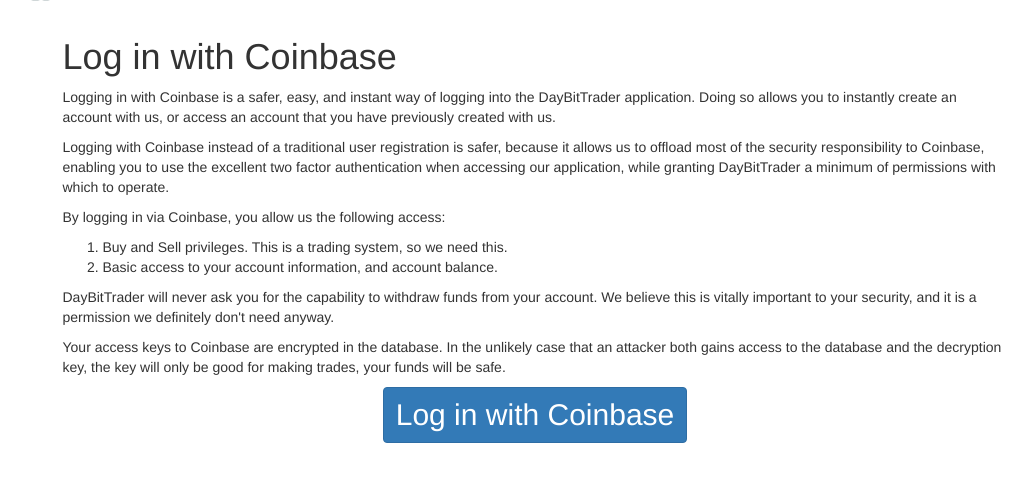
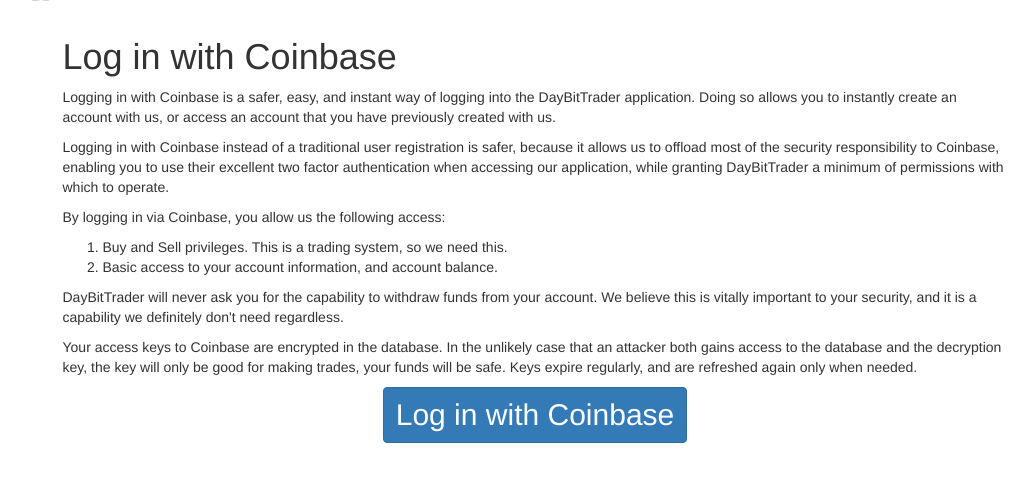
Before and after one commit to wayfarer/daybittrader, a Django app: template base/dbtrade/templates/login_coinbase.html in a window 1280 px wide. Shown: the part 83-565 px from the top of the page, without its empty margins (105-1139 px from the left). Run offline with Django 3.2, Linux system fonts and the light colour scheme; the template is opened without the code that fills it, so the values that code supplies are empty; some libraries are stand-ins or nearby versions.

Commit message:
Updated copy on CB login page.

```diff
--- a/base/dbtrade/templates/login_coinbase.html
+++ b/base/dbtrade/templates/login_coinbase.html
@@ -10,8 +10,8 @@
 	<p>Logging in with Coinbase is a safer, easy, and instant way of logging into the DayBitTrader application.
 		Doing so allows you to instantly create an account with us, or access an account that you have previously created
 		with us.</p>
-	<p>Logging with Coinbase instead of a traditional user registration is safer, because it allows us to offload most of
-		the security responsibility to Coinbase, enabling you to use the excellent two factor authentication when accessing
+	<p>Logging in with Coinbase instead of a traditional user registration is safer, because it allows us to offload most of
+		the security responsibility to Coinbase, enabling you to use their excellent two factor authentication when accessing
 		our application, while granting DayBitTrader a minimum of permissions with which to operate.</p>
 	<p>By logging in via Coinbase, you allow us the following access:</p>
 	<ol>
@@ -19,9 +19,10 @@
 		<li>Basic access to your account information, and account balance.</li>
 	</ol>
 	<p>DayBitTrader will never ask you for the capability to withdraw funds from your account. We believe this is vitally
-		important to your security, and it is a permission we definitely don't need anyway.</p>
+		important to your security, and it is a capability we definitely don't need regardless.</p>
 	<p>Your access keys to Coinbase are encrypted in the database. In the unlikely case that an attacker both gains access
-		to the database and the decryption key, the key will only be good for making trades, your funds will be safe.</p>
+		to the database and the decryption key, the key will only be good for making trades, your funds will be safe. Keys
+		expire regularly, and are refreshed again only when needed.</p>
 	<p style="text-align:center;">
 		<a style="font-size:30px;" href="/login/coinbase/" class="btn btn-primary">Log in with Coinbase</a>
 	</p>
```
